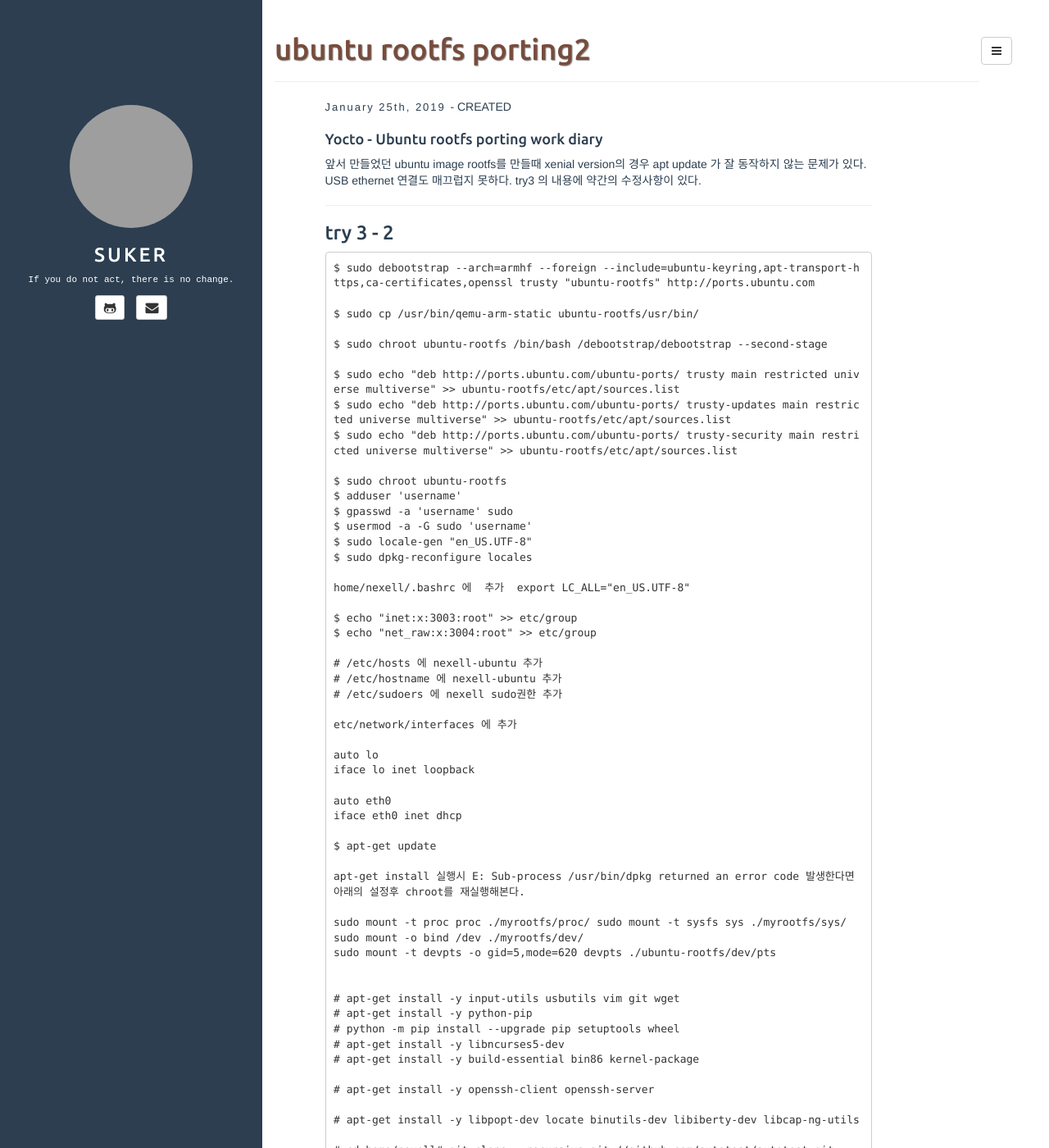
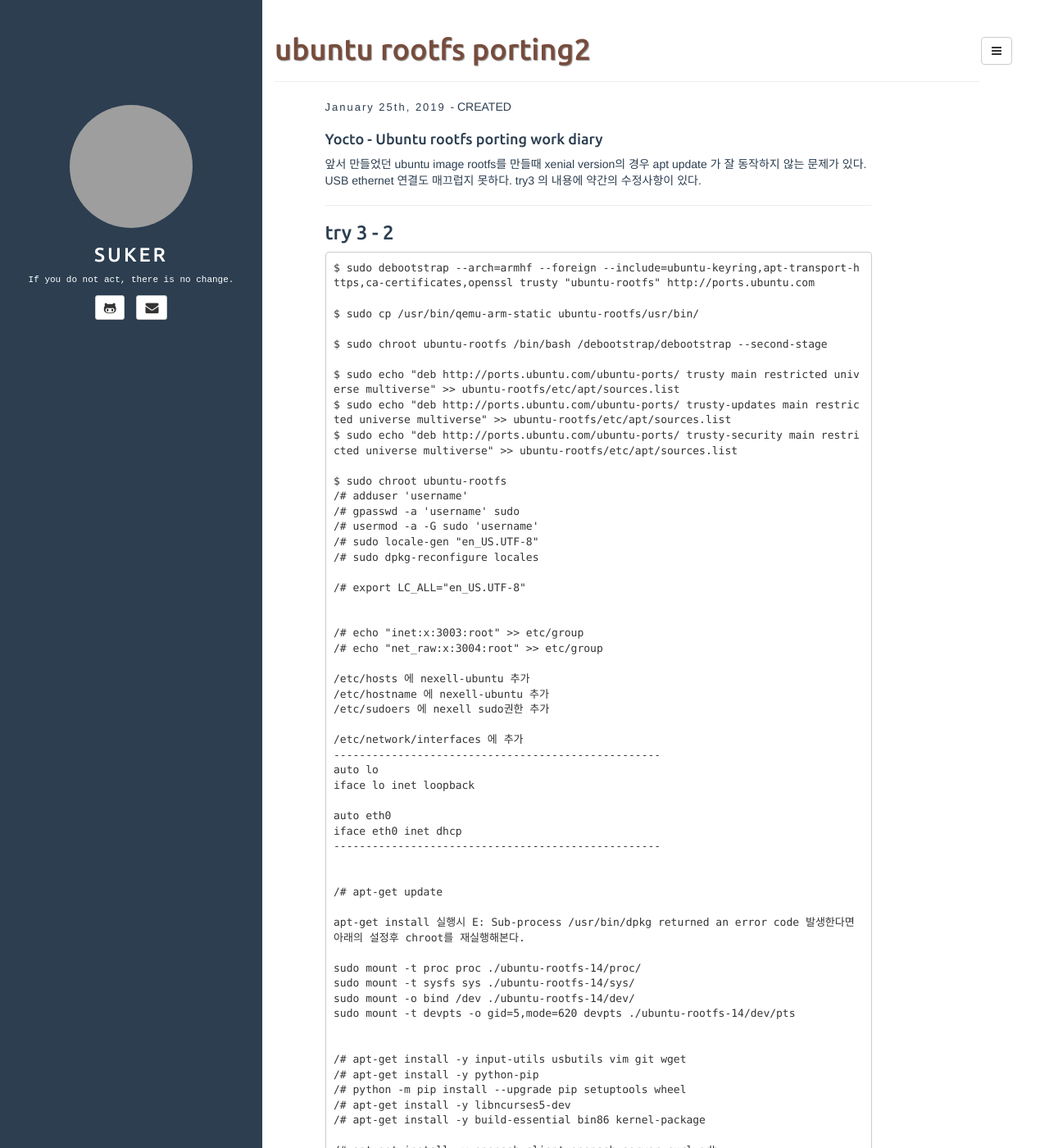
Before and after one commit to kchhero/kchhero.github.io, a Jekyll site: the page built from _posts/2019-01-25-yocto-ubuntu2.md, in a window 1280 px wide and 1400 px high. Shown: the whole window at 82% size. Built offline with Jekyll 4.4.1, drawn with Linux system fonts in a browser that asks for light colours; some of the changed lines change nothing that is shown; some of the changed text lies outside the part shown; grey boxes are pictures that could not be loaded.

Commit message:
update 2019-01-25-yocto-ubuntu2.md

````diff
--- a/_posts/2019-01-25-yocto-ubuntu2.md
+++ b/_posts/2019-01-25-yocto-ubuntu2.md
@@ -27,50 +27,77 @@
 $ sudo echo "deb http://ports.ubuntu.com/ubuntu-ports/ trusty-security main restricted universe multiverse" >> ubuntu-rootfs/etc/apt/sources.list
 
 $ sudo chroot ubuntu-rootfs
-$ adduser 'username'
-$ gpasswd -a 'username' sudo
-$ usermod -a -G sudo 'username'
-$ sudo locale-gen "en_US.UTF-8"
-$ sudo dpkg-reconfigure locales
+/# adduser 'username'
+/# gpasswd -a 'username' sudo
+/# usermod -a -G sudo 'username'
+/# sudo locale-gen "en_US.UTF-8"
+/# sudo dpkg-reconfigure locales
 
-home/nexell/.bashrc 에  추가  export LC_ALL="en_US.UTF-8"
+/# export LC_ALL="en_US.UTF-8"
 
-$ echo "inet:x:3003:root" >> etc/group
-$ echo "net_raw:x:3004:root" >> etc/group
 
-# /etc/hosts 에 nexell-ubuntu 추가
-# /etc/hostname 에 nexell-ubuntu 추가
-# /etc/sudoers 에 nexell sudo권한 추가
+/# echo "inet:x:3003:root" >> etc/group
+/# echo "net_raw:x:3004:root" >> etc/group
 
-etc/network/interfaces 에 추가
+/etc/hosts 에 nexell-ubuntu 추가
+/etc/hostname 에 nexell-ubuntu 추가
+/etc/sudoers 에 nexell sudo권한 추가
 
+/etc/network/interfaces 에 추가
+---------------------------------------------------
 auto lo
 iface lo inet loopback
 
 auto eth0
 iface eth0 inet dhcp
+---------------------------------------------------
 
-$ apt-get update
+
+/# apt-get update
 
 apt-get install 실행시 E: Sub-process /usr/bin/dpkg returned an error code 발생한다면
 아래의 설정후 chroot를 재실행해본다.
 
-sudo mount -t proc proc ./myrootfs/proc/ sudo mount -t sysfs sys ./myrootfs/sys/
-sudo mount -o bind /dev ./myrootfs/dev/
-sudo mount -t devpts -o gid=5,mode=620 devpts ./ubuntu-rootfs/dev/pts
+sudo mount -t proc proc ./ubuntu-rootfs-14/proc/
+sudo mount -t sysfs sys ./ubuntu-rootfs-14/sys/
+sudo mount -o bind /dev ./ubuntu-rootfs-14/dev/
+sudo mount -t devpts -o gid=5,mode=620 devpts ./ubuntu-rootfs-14/dev/pts
 
 
-# apt-get install -y input-utils usbutils vim git wget
-# apt-get install -y python-pip
-# python -m pip install --upgrade pip setuptools wheel
-# apt-get install -y libncurses5-dev
-# apt-get install -y build-essential bin86 kernel-package
+/# apt-get install -y input-utils usbutils vim git wget
+/# apt-get install -y python-pip
+/# python -m pip install --upgrade pip setuptools wheel
+/# apt-get install -y libncurses5-dev
+/# apt-get install -y build-essential bin86 kernel-package
 
-# apt-get install -y openssh-client openssh-server
+/# apt-get install -y openssh-client openssh-server curl gdb
 
-# apt-get install -y libpopt-dev locate binutils-dev libiberty-dev libcap-ng-utils
+/# apt-get install -y libpopt-dev locate binutils-dev libiberty-dev libcap-ng-utils
 
-# cd home/nexell# git clone --recursive git://github.com/autotest/autotest.git
+
+home/nexell/.bashrc 에 추가  export LC_ALL="en_US.UTF-8"
+
+$ apt-get install gstreamer1.0*
+$ apt-get install libgles2-mesa-dev
+$ apt-get install android-tools-adb android-tools-adbd
+
+
+/# cd home/nexell
+/# git clone --recursive git://github.com/autotest/autotest.git
+
+
+umount 해준다.
+
+$ sudo umount ubuntu-rootfs-14-armhf/proc
+$ sudo umount ubuntu-rootfs-14-armhf/sys
+$ sudo umount ubuntu-rootfs-14-armhf/dev/pts
+$ sudo umount ubuntu-rootfs-14-armhf/dev
+
+$ cd ubuntu-rootfs-14-armhf
+$ sudo tar cvzf ubuntu-rootfs-console-trusty.tar.gz *
+
+
+snapshot server에 upload
 ```
 
 **
````
